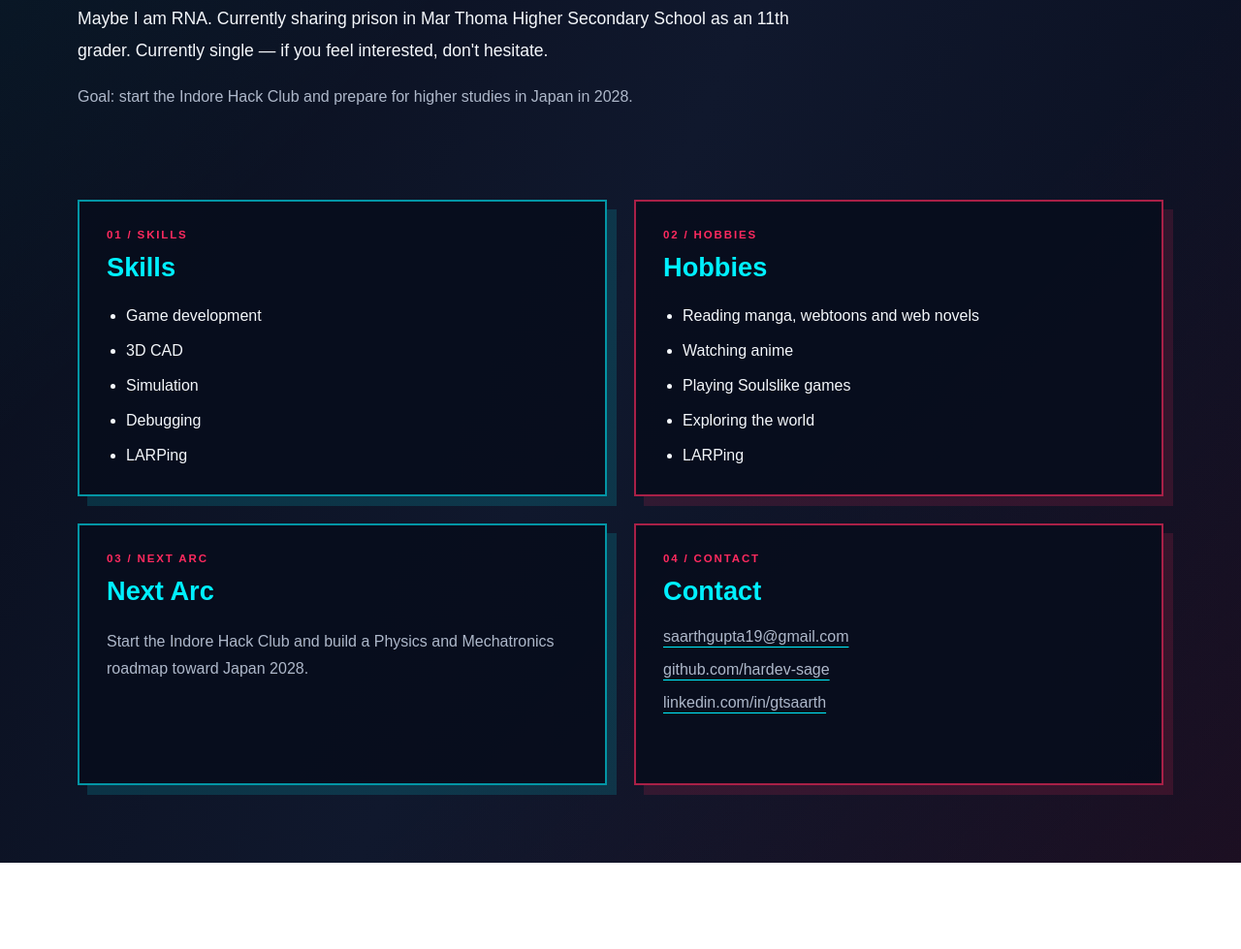
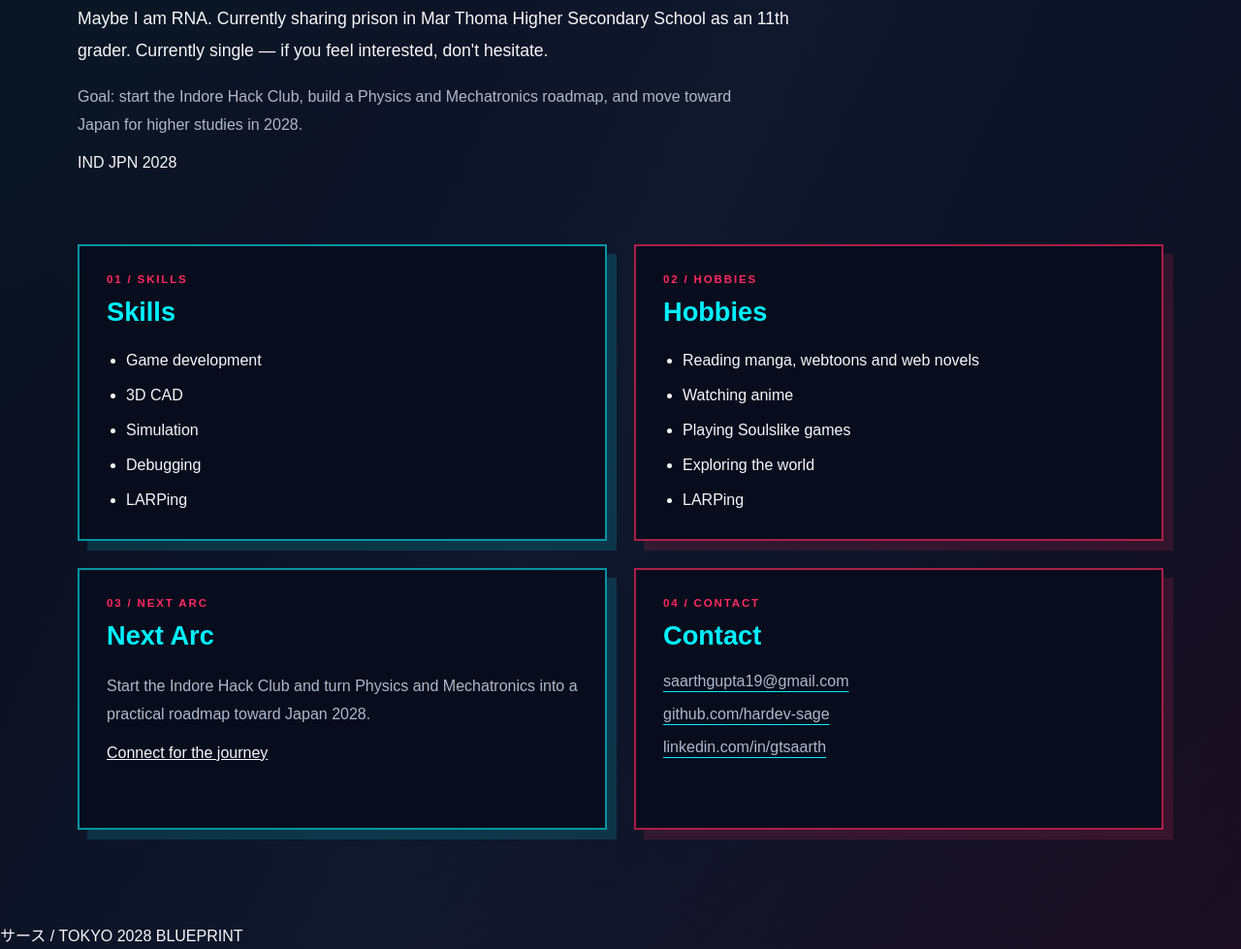
Before and after one commit to hardev-sage/about-me, a plain HTML site: page About-me.html in a window 1280 px wide. Shown: the part 449-1428 px from the top of the page at 97% size. Before the commit the page ends 1339 px from the top, so only its background shows below. Drawn offline with Linux system fonts and the light colour scheme.

Commit message:
Update About-me.html

```diff
--- a/About-me.html
+++ b/About-me.html
@@ -3,7 +3,7 @@
 <head>
   <meta charset="UTF-8">
   <meta name="viewport" content="width=device-width, initial-scale=1.0">
-  <meta name="description" content="Saarth Gupta - personal website and Tokyo 2028 roadmap.">
+  <meta name="description" content="Saarth Gupta - personal website, skills, interests and Tokyo 2028 roadmap.">
   <title>Saarth Gupta | Tokyo 2028</title>
 
   <link rel="stylesheet" href="style.css">
@@ -43,19 +43,29 @@
         </p>
 
         <p class="hero-goal">
-          Goal: start the Indore Hack Club and prepare for higher studies in
-          Japan in 2028.
+          Goal: start the Indore Hack Club, build a Physics and Mechatronics
+          roadmap, and move toward Japan for higher studies in 2028.
         </p>
+      </div>
+
+      <div class="hero-coordinate" aria-hidden="true">
+        <span>IND</span>
+        <span>JPN</span>
+        <span>2028</span>
       </div>
     </section>
 
     <div id="portfolio" class="portfolio-target" aria-label="Portfolio status">
       <div class="portfolio-banner">
-        <a href="#home" class="close-banner" aria-label="Close portfolio message">
+        <a
+          href="#home"
+          class="close-banner"
+          aria-label="Close portfolio message"
+        >
           ×
         </a>
 
-        <strong>PORTFOLIO STATUS</strong>
+        <strong>PORTFOLIO STATUS / 01</strong>
 
         <p>Coming soon you, this man is cooking hard...</p>
       </div>
@@ -96,9 +106,13 @@
         <h2>Next Arc</h2>
 
         <p>
-          Start the Indore Hack Club and build a Physics and Mechatronics
-          roadmap toward Japan 2028.
+          Start the Indore Hack Club and turn Physics and Mechatronics into a
+          practical roadmap toward Japan 2028.
         </p>
+
+        <a class="panel-link" href="#contact">
+          Connect for the journey
+        </a>
       </article>
 
       <article class="manga-panel" id="contact">
@@ -111,15 +125,19 @@
             saarthgupta19@gmail.com
           </a>
 
-          <a href="https://github.com/hardev-sage"
-             target="_blank"
-             rel="noopener noreferrer">
+          <a
+            href="https://github.com/hardev-sage"
+            target="_blank"
+            rel="noopener noreferrer"
+          >
             github.com/hardev-sage
           </a>
 
-          <a href="https://www.linkedin.com/in/gtsaarth/"
-             target="_blank"
-             rel="noopener noreferrer">
+          <a
+            href="https://www.linkedin.com/in/gtsaarth/"
+            target="_blank"
+            rel="noopener noreferrer"
+          >
             linkedin.com/in/gtsaarth
           </a>
         </address>
@@ -127,6 +145,10 @@
     </section>
   </main>
 
+  <footer class="site-footer">
+    <p>サース / TOKYO 2028 BLUEPRINT</p>
+  </footer>
+
   <script src="script.js"></script>
 </body>
 </html>
```
